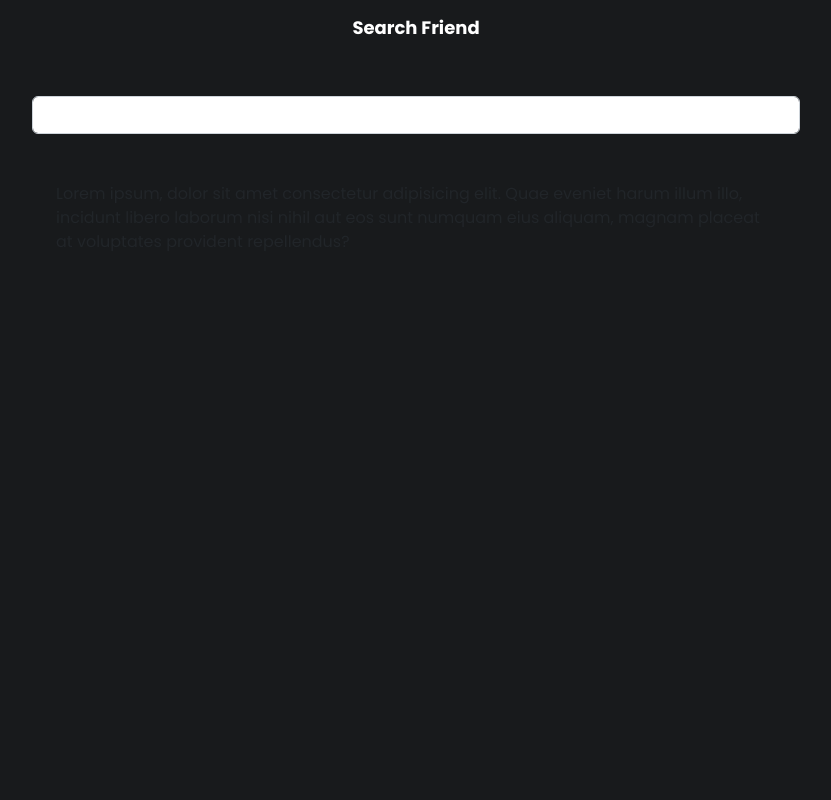
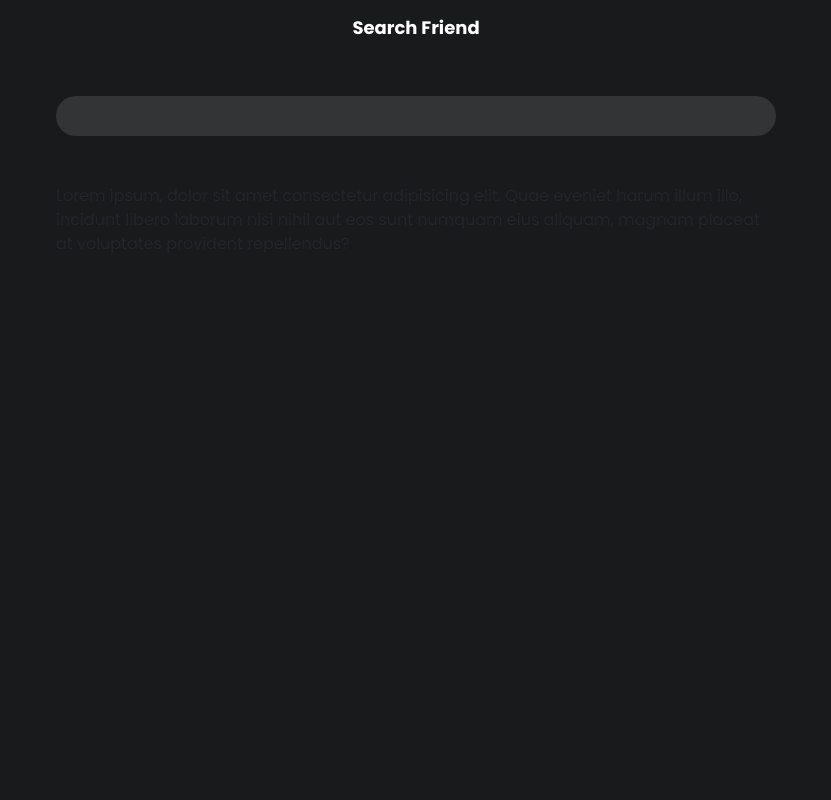
Before and after one commit to eddyh99/ciak.live, a CodeIgniter app: page /database/index.php/homepage/recomend_friends in a window 1280 px wide. Shown: the whole page, without its empty margins (224-1055 px from the left). Run offline with CodeIgniter, Linux system fonts and the light colour scheme; data that the repository does not hold is empty; some web fonts are replaced.

Commit message:
Update 18/02/2023

```diff
--- a/application/views/apps/member/app-recomend-friends.php
+++ b/application/views/apps/member/app-recomend-friends.php
@@ -16,7 +16,7 @@
     <div class="apps-member mx-auto w-100 mt-5">
         <div class="search mt-5">
             <div class="search-friend">
-                <input class="form-control" type="text" name="search_friend" id="search_friend">
+                <input class="form-control" type="text" name="search_friend" id="search_friend" place>
             </div>
         </div>
 
--- a/assets/css/app-style.css
+++ b/assets/css/app-style.css
@@ -16,6 +16,8 @@
 }
 
 *:focus {
+    -webkit-box-shadow: none;
+    box-shadow: none;
     outline: none !important;
 }
 
@@ -1451,6 +1453,7 @@
     background-size: auto 20px;
 }
 
+.apps-member .search .search-friend .form-control:focus,
 .apps-member .select-type-price .radio-btn-type .form-check-input:focus,
 .apps-member .biodata .ciak-check .form-check-input:focus {
     outline: none;
@@ -1562,7 +1565,18 @@
     border-color: #F83B00;
 }
 
-.apps-member .search .serach-friend .form-control {}
+.apps-member .search .search-friend {
+    padding-left: 1.5rem;
+    padding-right: 1.5rem;
+}
+
+.apps-member .search .search-friend .form-control {
+    background: #323436;
+    border-radius: 32px;
+    border: 0;
+    padding: .5rem 1rem;
+    color: #FFF;
+}
 
 
 
```
